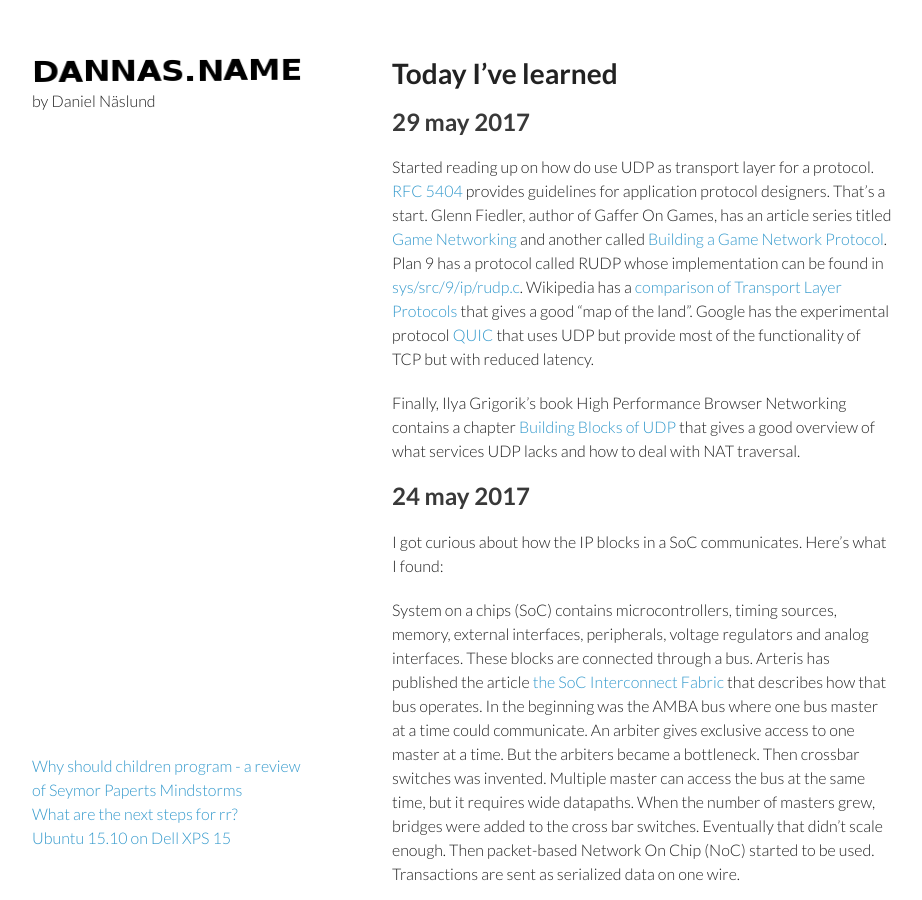
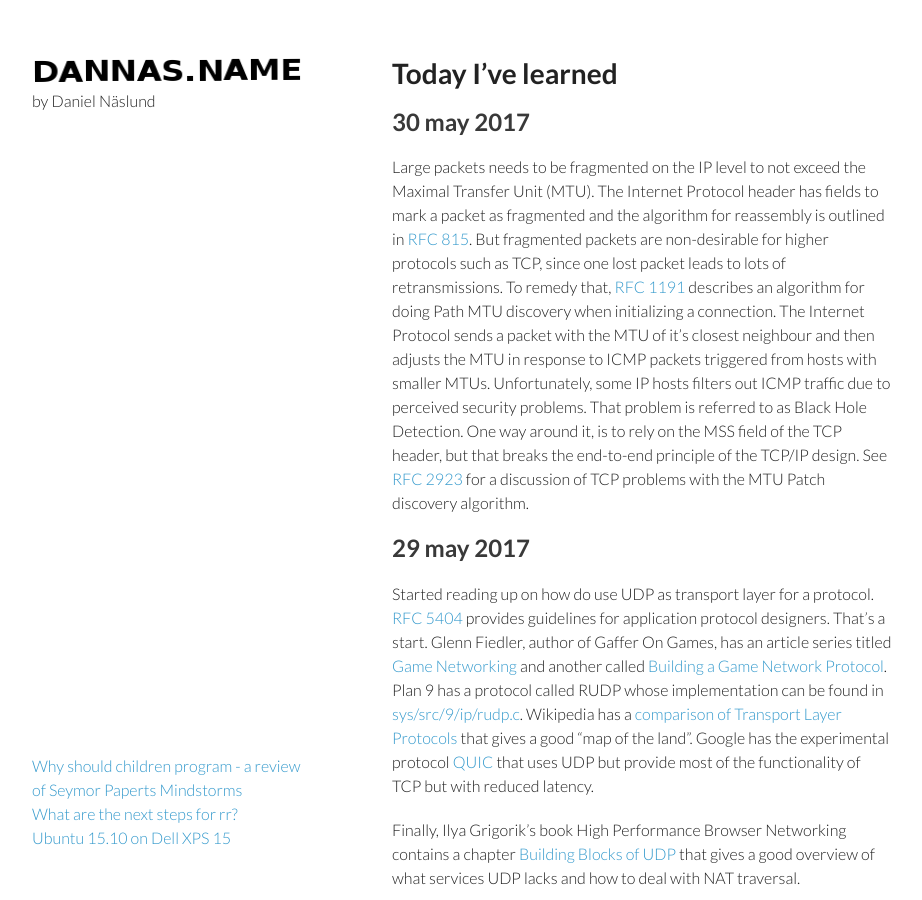
Before and after one commit to dannas/dannas.github.com, a Jekyll site: the page built from TIL.markdown, in a window 1280 px wide and 900 px high. Shown: the whole window, without its empty margins (178-1100 px from the left). Built offline with Jekyll 4.4.1, drawn with Linux system fonts in a browser that asks for light colours; our own code applies the rules of GitHub Pages for plain Markdown files.

Commit message:
Another TIL

```diff
--- a/TIL.markdown
+++ b/TIL.markdown
@@ -1,4 +1,18 @@
 # Today I've learned
+
+## 30 may 2017
+Large packets needs to be fragmented on the IP level to not exceed the Maximal
+Transfer Unit (MTU). The Internet Protocol header has fields to mark a packet
+as fragmented and the algorithm for reassembly is outlined in [RFC 815](https://tools.ietf.org/html/rfc815).
+But fragmented packets are non-desirable for higher protocols such as TCP,
+since one lost packet leads to lots of retransmissions. To remedy that, [RFC 1191](https://tools.ietf.org/html/rfc1191)
+describes an algorithm for doing Path MTU discovery when initializing a connection. The Internet Protocol
+sends a packet with the MTU of it's closest neighbour and then adjusts the MTU in response to ICMP packets
+triggered from hosts with smaller MTUs. Unfortunately, some IP hosts filters out ICMP traffic due to perceived
+security problems. That problem is referred to as Black Hole Detection. One way around it, is to rely on the MSS
+field of the TCP header, but that breaks the end-to-end principle of the TCP/IP design. See [RFC 2923](https://tools.ietf.org/html/rfc2923)
+for a discussion of TCP problems with the MTU Patch discovery algorithm.
+
 
 ## 29 may 2017
 Started reading up on how do use UDP as transport layer for a protocol.
```
